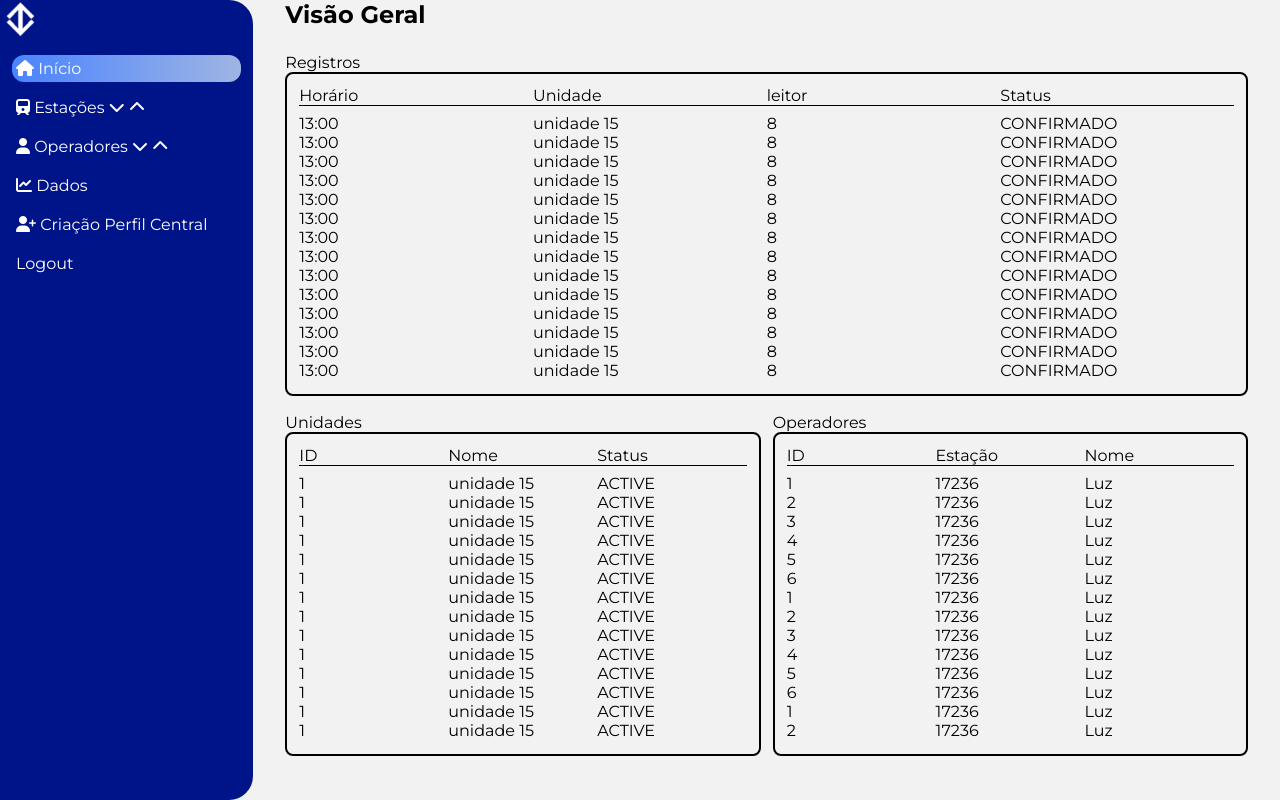
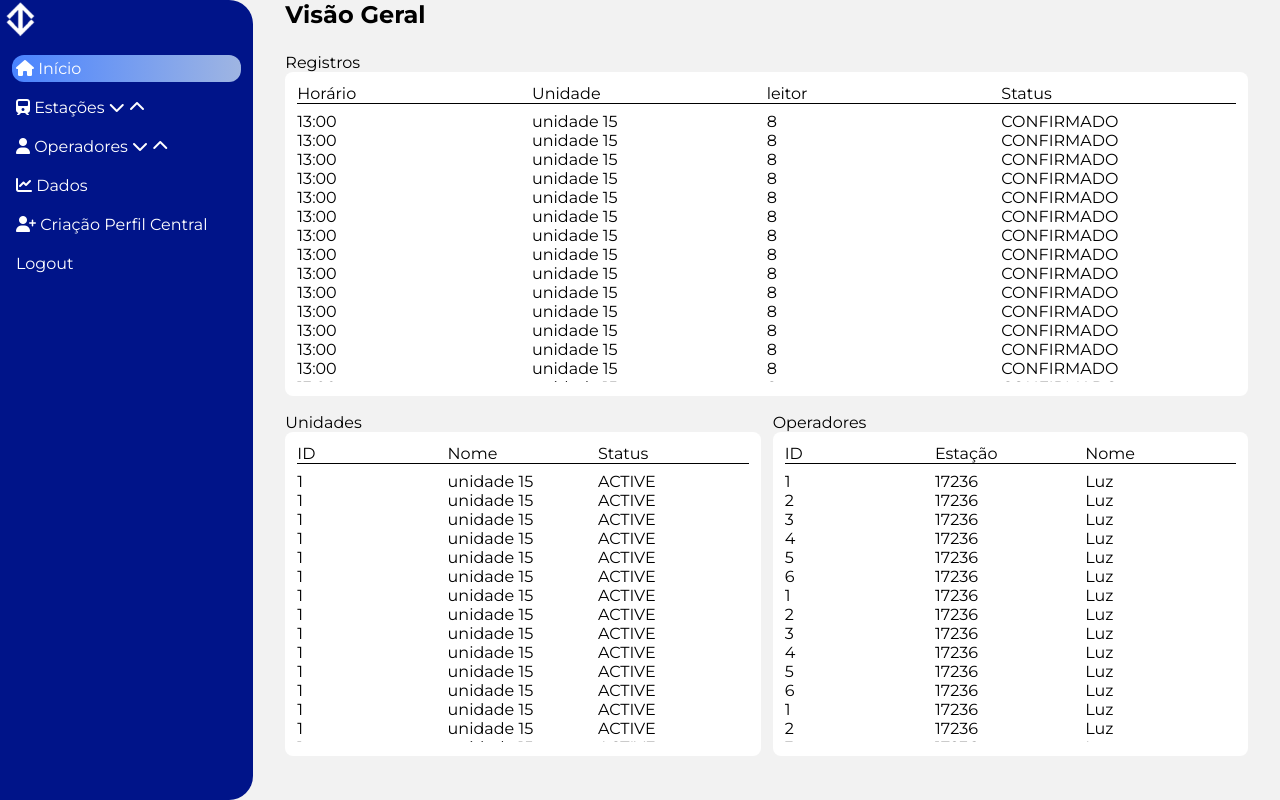
Before and after one commit to gabrielmerola/metrosp-desktop-app, a React (Vite) app: page /central/dashboard in a window 1280 px wide. Built offline with nearby package versions, Linux system fonts and the light colour scheme; no server answers.

Commit message:
remove border and add background color

```diff
--- a/src/screens/central/home/centralDash.css
+++ b/src/screens/central/home/centralDash.css
@@ -10,7 +10,8 @@
 }
 
 .table {
-    border: 2px solid black;
+    /* border: 2px solid black; */
+    background-color: white;
     border-radius: 8px;
     padding: 12px;
     height: 90%;
```
